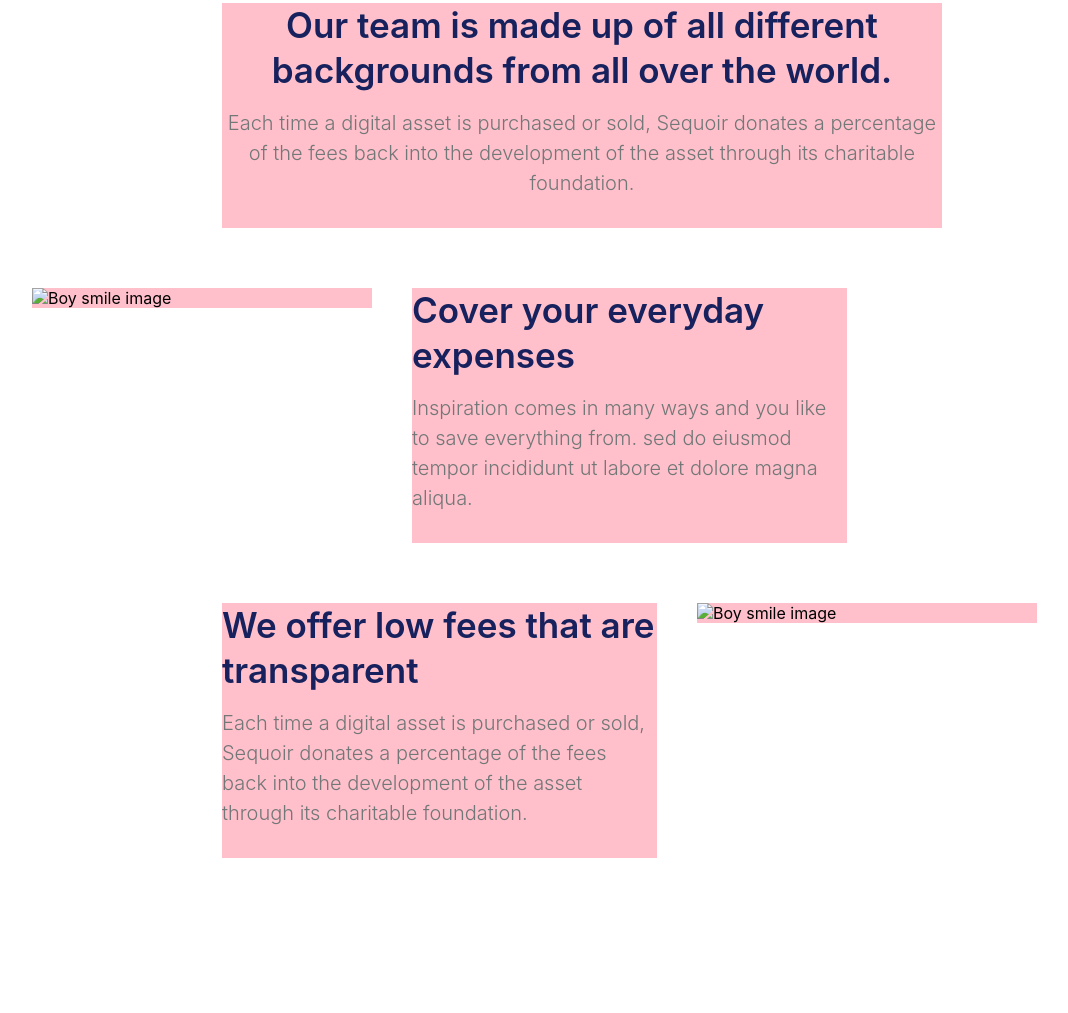
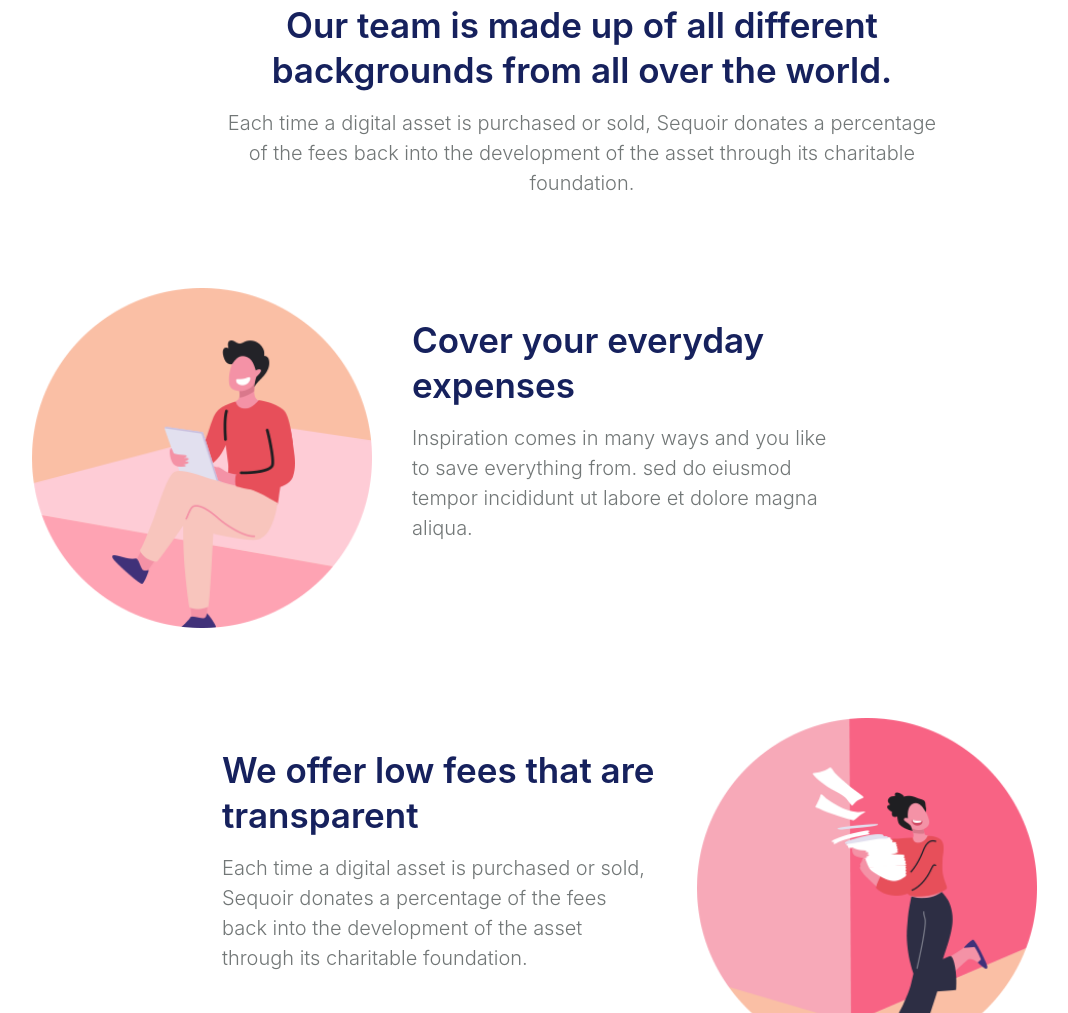
Before and after one commit to front-end-by-rimantas/35-grupe-portfolio-oxo, a website: page index.html in a window 1280 px wide. Shown: the part 1787-2800 px from the top of the page, without its empty margins (58-1126 px from the left). Drawn offline with Linux system fonts and the light colour scheme.

Commit message:
our tem truputi stiliaus :D

```diff
--- a/css/base/layout.css
+++ b/css/base/layout.css
@@ -49,7 +49,7 @@
     float: left;
     margin-left: var(--half-gap);
     margin-right: var(--half-gap);
-    background-color: pink;
+
 }
 
 .row > .reverse {
--- a/css/pages/home.css
+++ b/css/pages/home.css
@@ -20,6 +20,17 @@
 /* what we do: end */
 
 /* our team: start */
+    .team-image {
+        width: 100%;
+        height: 100%;
+        object-fit: contain;
+    }
+    .padding-to-text-top{
+        padding-top: 30px;
+    }
+    .padding-text-girl {
+        padding-top: 60px;
+    }
 /* our team: end */
 
 /* moving blocks: start */
--- a/index.html
+++ b/index.html
@@ -133,20 +133,20 @@
         </div>
         <div class="row">
             <div class="col-10 ml-1 col-sm-8 ml-sm-2 col-md-6 ml-md-3 col-lg-4 ml-lg-0">
-                <img src="#" alt="Boy smile image">
+                <img class="team-image" src="./img/our-team-images/projekto-foto-berniukas.png" alt="Boy smile image">
             </div>
-            <div class="col-10 ml-1 col-sm-10 ml-sm-1 col-md-10 ml-md-1 col-lg-5 ml-lg-0">
+            <div class="col-10 ml-1 col-sm-10 ml-sm-1 col-md-10 ml-md-1 col-lg-5 ml-lg-0 padding-to-text-top">
                 <h2 class="section-title">Cover your everyday expenses</h2>
                 <p class=" section-description font-grey">Inspiration comes in many ways and you like to save everything from. sed do eiusmod tempor incididunt ut labore et dolore magna aliqua.</p>
             </div>
         </div>
         <div class="row">
-            <div class="col-10 ml-1 col-sm-10 ml-sm-1 col-md-10 ml-md-1 col-lg-5 ml-lg-2">
+            <div class="col-10 ml-1 col-sm-10 ml-sm-1 col-md-10 ml-md-1 col-lg-5 ml-lg-2 padding-text-girl">
                 <h2 class="section-title">We offer low fees that are transparent</h2>
                 <p class="section-description font-grey">Each time a digital asset is purchased or sold, Sequoir donates a percentage of the fees back into the development of the asset through its charitable foundation.</p>
             </div>
-            <div class="col-10 ml-1 col-sm-8 ml-sm-2 col-md-6 ml-md-3 col-lg-4 ml-lg-0">
-                <img src="#" alt="Boy smile image">
+            <div class="col-10 ml-1 col-sm-8 ml-sm-2 col-md-6 ml-md-3 col-lg-4 ml-lg-0 padding-to-text-top">
+                <img class="team-image" src="./img/our-team-images/projekto-foto-mergaite.png" alt="Boy smile image">
             </div>
         </div>
     </section>
```
Also changed, not shown: img/our-team-images/projekto-foto-berniukas.png (added), img/our-team-images/projekto-foto-mergaite.png (added).
